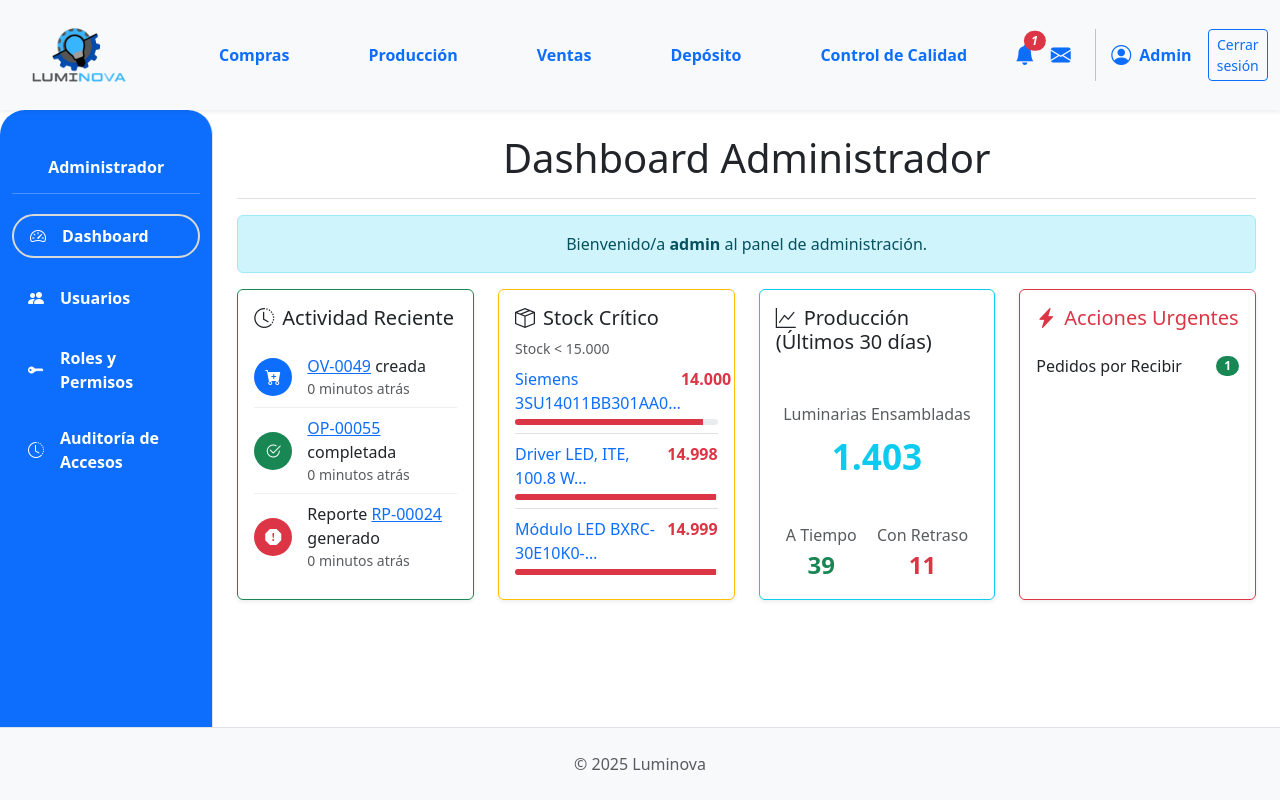
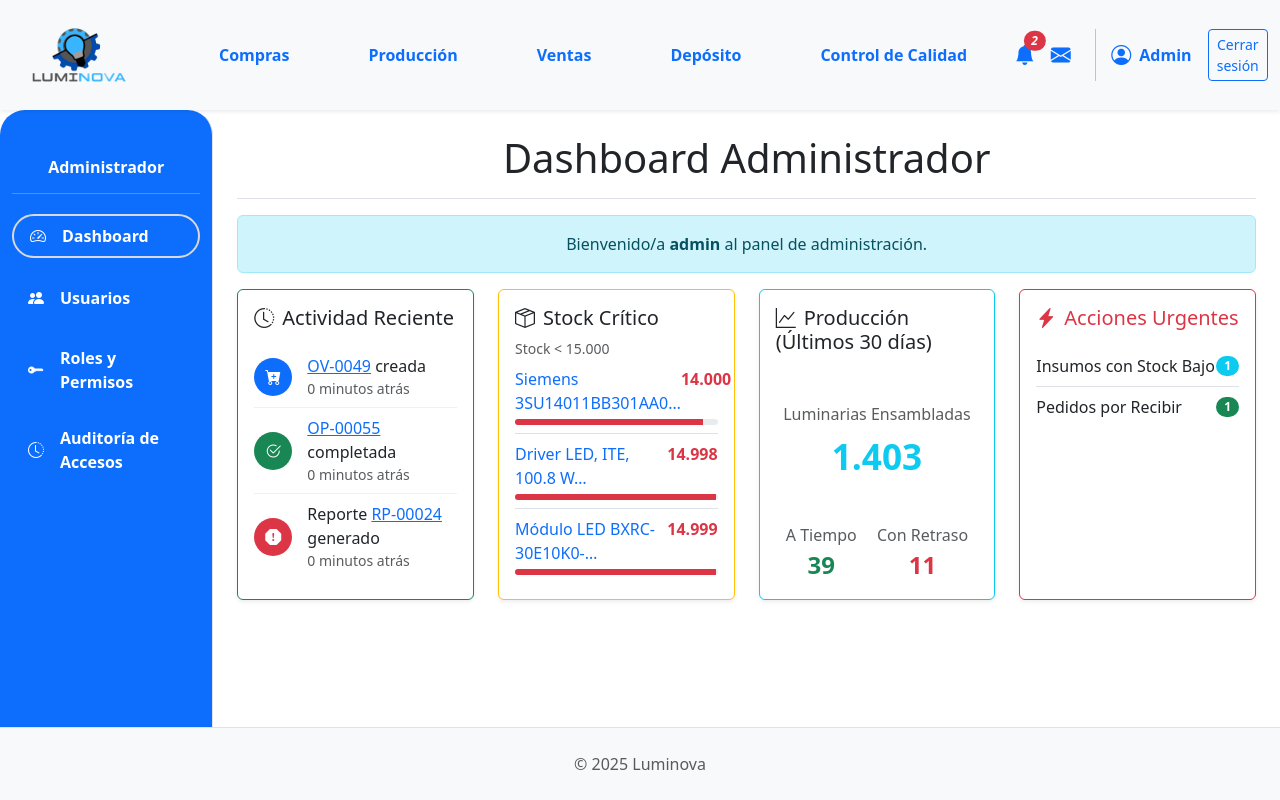
Before and after one commit to FedericoPaal/TP_LUMINOVA, a Django app: page /dashboard/ in a window 1280 px wide. Run offline with Django 5.2, Linux system fonts and the light colour scheme; a user stored in the database is signed in; data comes from the database, SQL or seed files in the repository; both versions use the stored data as it was after the commit; some libraries are stand-ins or nearby versions.

Commit message:
Se agrgan notificaciones para insumos de bajo stock

```diff
--- a/App_LUMINOVA/context_processors.py
+++ b/App_LUMINOVA/context_processors.py
@@ -1,5 +1,5 @@
 # TP_LUMINOVA-main/App_LUMINOVA/context_processors.py
-from .models import OrdenProduccion, Reportes, Orden
+from .models import OrdenProduccion, Reportes, Orden, Insumo
 
 def notificaciones_context(request):
     if not request.user.is_authenticated:
@@ -24,12 +24,34 @@ def notificaciones_context(request):
         estado='EN_TRANSITO'
     ).count()
 
-    total_notificaciones = ops_con_problemas_count + solicitudes_insumos_count + ocs_para_aprobar_count + ocs_en_transito_count
+    UMBRAL_STOCK_BAJO = 15000
+    ESTADOS_OC_EN_PROCESO = ['APROBADA', 'ENVIADA_PROVEEDOR', 'EN_TRANSITO', 'RECIBIDA_PARCIAL', 'RECIBIDA_TOTAL', 'COMPLETADA']
+
+    # Excluimos los insumos que ya tienen una OC "en firme"
+    insumos_con_oc_en_firme = Orden.objects.filter(
+        tipo='compra',
+        estado__in=ESTADOS_OC_EN_PROCESO
+    ).values_list('insumo_principal_id', flat=True)
+
+    insumos_stock_bajo_count = Insumo.objects.filter(
+        stock__lt=UMBRAL_STOCK_BAJO
+    ).exclude(
+        id__in=insumos_con_oc_en_firme
+    ).count()
+
+    total_notificaciones = (
+        ops_con_problemas_count +
+        solicitudes_insumos_count +
+        ocs_para_aprobar_count +
+        ocs_en_transito_count +
+        insumos_stock_bajo_count
+    )
 
     return {
         'ops_con_problemas_count': ops_con_problemas_count,
         'solicitudes_insumos_count': solicitudes_insumos_count,
         'ocs_para_aprobar_count': ocs_para_aprobar_count,
         'ocs_en_transito_count': ocs_en_transito_count,
+        'insumos_stock_bajo_count': insumos_stock_bajo_count,
         'total_notificaciones': total_notificaciones,
     }
--- a/App_LUMINOVA/templates/admin/dashboard.html
+++ b/App_LUMINOVA/templates/admin/dashboard.html
@@ -170,6 +170,12 @@
                 <h5 class="card-title mb-3 text-danger"><i class="bi bi-lightning-charge-fill me-2" ></i>Acciones Urgentes</h5>
                 <div class="list-group list-group-flush">
                     {% if total_notificaciones > 0 %}
+                        {% if insumos_stock_bajo_count > 0 %}
+                            <a href="{% url 'App_LUMINOVA:compras_desglose' %}" class="list-group-item list-group-item-action d-flex justify-content-between align-items-center px-0">
+                                Insumos con Stock Bajo
+                                <span class="badge bg-info rounded-pill">{{ insumos_stock_bajo_count }}</span>
+                            </a>
+                        {% endif %}
                         {% if ops_con_problemas_count > 0 %}
                             <a href="{% url 'App_LUMINOVA:reportes_produccion' %}" class="list-group-item list-group-item-action d-flex justify-content-between align-items-center px-0">
                                 OPs con Problemas
--- a/App_LUMINOVA/templates/shared/header.html
+++ b/App_LUMINOVA/templates/shared/header.html
@@ -37,6 +37,14 @@
                             <ul class="dropdown-menu dropdown-menu-end shadow-lg" style="width: 300px;">
                                 <li class="dropdown-header">Acciones Urgentes</li>
                                 <li><hr class="dropdown-divider"></li>
+                                {% if insumos_stock_bajo_count > 0 %}
+                                <li>
+                                    <a class="dropdown-item d-flex justify-content-between align-items-center" href="{% url 'App_LUMINOVA:compras_desglose' %}">
+                                        Insumos con Stock Bajo
+                                        <span class="badge bg-info rounded-pill">{{ insumos_stock_bajo_count }}</span>
+                                    </a>
+                                </li>
+                                {% endif %}
                                 {% if ops_con_problemas_count > 0 %}<li><a class="dropdown-item d-flex justify-content-between align-items-center" href="{% url 'App_LUMINOVA:reportes_produccion' %}">OPs con Problemas <span class="badge bg-danger rounded-pill">{{ ops_con_problemas_count }}</span></a></li>{% endif %}
                                 {% if solicitudes_insumos_count > 0 %}<li><a class="dropdown-item d-flex justify-content-between align-items-center" href="{% url 'App_LUMINOVA:deposito_solicitudes_insumos' %}">Solicitudes de Insumos <span class="badge bg-warning text-dark rounded-pill">{{ solicitudes_insumos_count }}</span></a></li>{% endif %}
                                 {% if ocs_para_aprobar_count > 0 %}<li><a class="dropdown-item d-flex justify-content-between align-items-center" href="{% url 'App_LUMINOVA:compras_lista_oc' %}">OCs para Aprobar <span class="badge bg-info text-dark rounded-pill">{{ ocs_para_aprobar_count }}</span></a></li>{% endif %}
```
Also changed, not shown: App_LUMINOVA/forms.py (+16 -14 lines), db.sqlite3.
